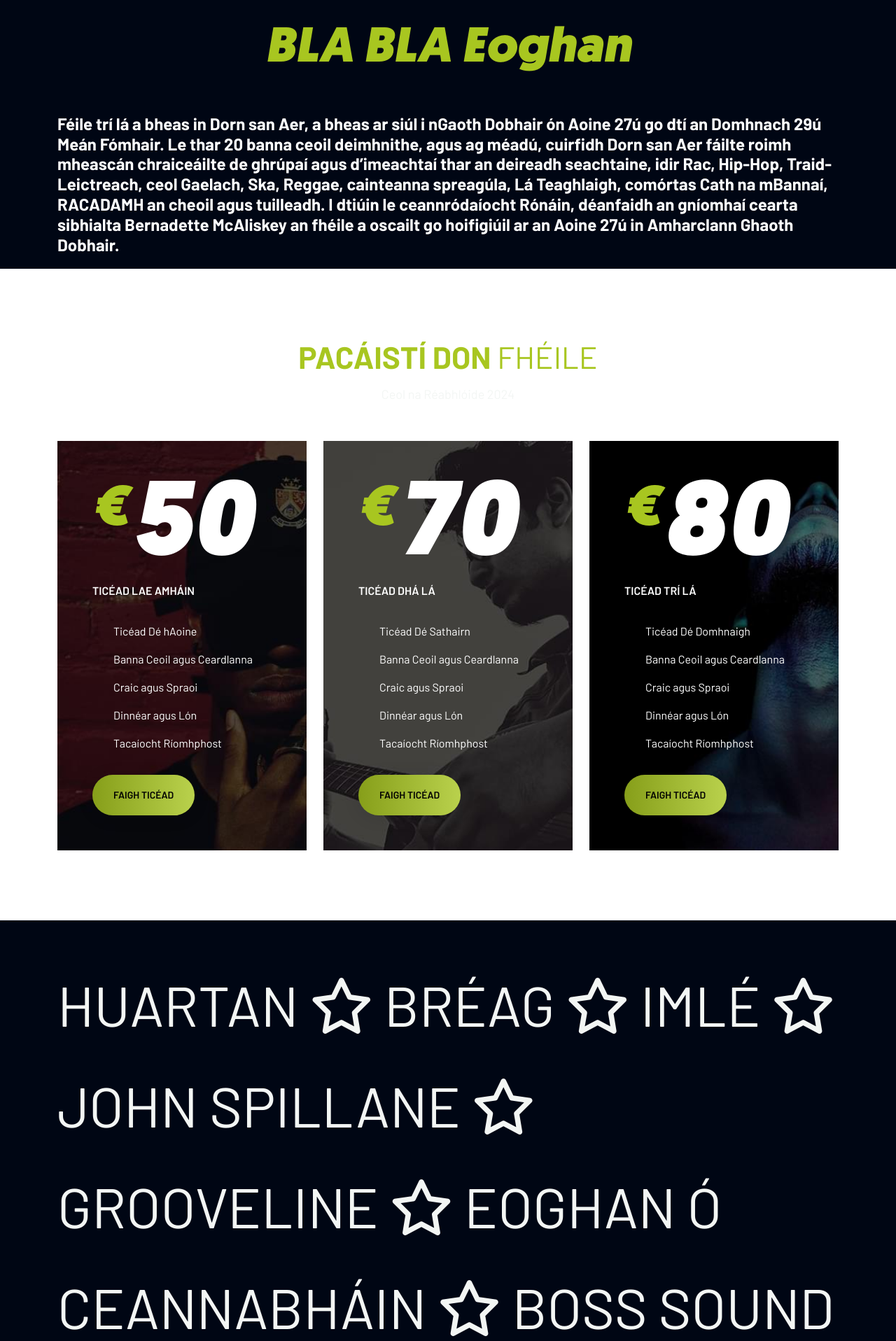
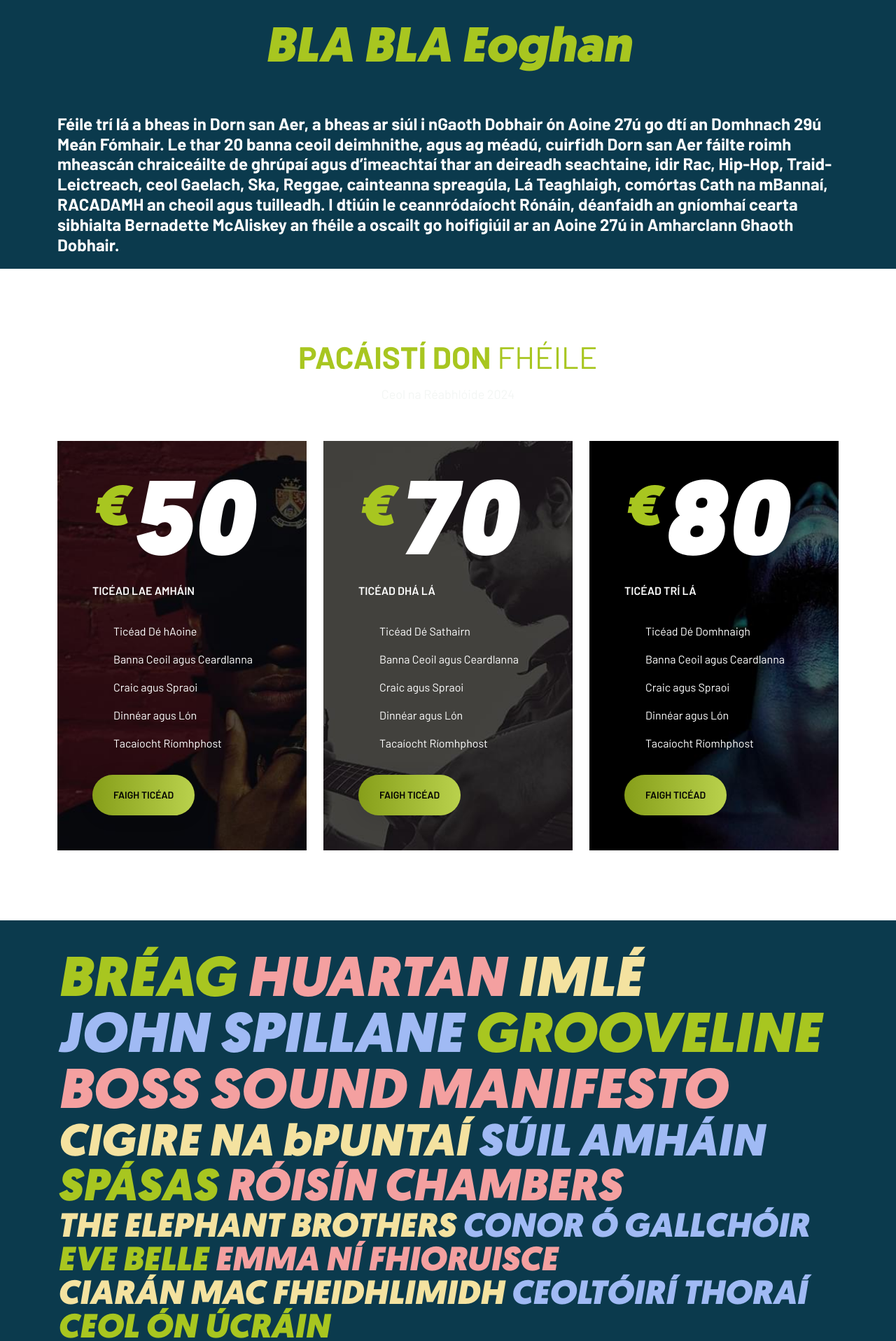
Before and after one commit to LindaKeating/DornSanAer, a PHP site: page / in a window 1280 px wide. Shown: the part 850-2766 px from the top of the page at 70% size. Run offline with PHP 8.4, Linux system fonts and the light colour scheme; some libraries are stand-ins or nearby versions.

Commit message:
dathanna clár

```diff
--- a/dsadng-HTML5-Template/assets/css/demos/demo-DSA.css
+++ b/dsadng-HTML5-Template/assets/css/demos/demo-DSA.css
@@ -35,6 +35,26 @@ This stylesheet is used for demo 6
 
 }
 
+.dark-bg {
+  background-color: #0b3a4d;
+}
+
+.dsa-textPrimary {
+  color: var(--color-primary);
+}
+
+.dsa-textPuce {
+  color: #f4a0a0;
+}
+
+.dsa-textLilac {
+  color: #a0baf4;
+}
+
+.dsa-textSandy {
+  color: #f4e2a0;
+}
+
 .dsa-Title {
   text-align: center;
   color: var(--color-primary);
@@ -46,14 +66,17 @@ This stylesheet is used for demo 6
 
 .dsa-fontLarge {
   font-size: 5rem;
+  line-height: normal;
 }
 
 .dsa-fontMedium {
   font-size: 4rem;
+  line-height: normal;
 }
 
 .dsa-fontSmall {
   font-size: 3rem;
+  line-height: normal;
 }
 
 @media(max-width: 768px){
--- a/dsadng-HTML5-Template/index.html
+++ b/dsadng-HTML5-Template/index.html
@@ -279,59 +279,39 @@
 <div class="section pt-5 pb-5">
   <div class="container">
     <div class="col-sm-12 text-justify">
-      <span class="dsa-fontLarge">HUARTAN
-        <i class="fa-regular fa-star"></i>
+      <span class="dsa-fontLarge family-display text-nowrap dsa-textPrimary">BRÉAG
       </span>
-      <span class="dsa-fontLarge">BRÉAG
-        <i class="fa-regular fa-star"></i>
+      <span class="dsa-fontLarge family-display dsa-textPuce ">HUARTAN
       </span>
-      <span class="dsa-fontLarge">IMLÉ
-        <i class="fa-regular fa-star"></i>
+      <span class="dsa-fontLarge family-display text-nowrap dsa-textSandy">IMLÉ
       </span>
-      <span class="dsa-fontLarge">JOHN SPILLANE
-        <i class="fa-regular fa-star"></i>
+      <span class="dsa-fontLarge family-display text-nowrap dsa-textLilac">JOHN SPILLANE
       </span>
-      <span class="dsa-fontLarge">GROOVELINE
-        <i class="fa-regular fa-star"></i>
+      <span class="dsa-fontLarge family-display text-nowrap dsa-textPrimary">GROOVELINE
       </span>
-      <span class="dsa-fontLarge">EOGHAN Ó CEANNABHÁIN
-        <i class="fa-regular fa-star"></i>
+      <span class="dsa-fontLarge family-display text-nowrap dsa-textPuce">BOSS SOUND MANIFESTO
       </span>
-      <span class="dsa-fontLarge">BOSS SOUND MANIFESTO
-        <i class="fa-regular fa-star"></i>
+      <span class="dsa-fontMedium family-display text-nowrap dsa-textSandy">CIGIRE NA bPUNTAÍ
       </span>
-      <span class="dsa-fontMedium">CIGIRE NA bPUNTAÍ
-        <i class="fa-regular fa-star"></i>
+      <span class="dsa-fontMedium family-display text-nowrap dsa-textLilac">SÚIL AMHÁIN
       </span>
-      <span class="dsa-fontMedium">SÚIL AMHÁIN
-        <i class="fa-regular fa-star"></i>
+      <span class="dsa-fontMedium family-display text-nowrap dsa-textPrimary">SPÁSAS
       </span>
-      <span class="dsa-fontMedium">SPÁSAS
-        <i class="fa-regular fa-star"></i>
+      <span class="dsa-fontMedium family-display text-nowrap dsa-textPuce ">RÓISÍN CHAMBERS
       </span>
-      <span class="dsa-fontMedium">RÓISÍN CHAMBERS
-        <i class="fa-regular fa-star"></i>
+      <span class="dsa-fontSmall family-display text-nowrap dsa-textSandy">THE ELEPHANT BROTHERS
       </span>
-      <span class="dsa-fontSmall">THE ELEPHANT
-        <i class="fa-regular fa-star"></i>
+      <span class="dsa-fontSmall family-display text-nowrap dsa-textLilac">CONOR Ó GALLCHÓIR
       </span>
-      <span class="dsa-fontSmall">CONOR Ó GALLCHÓIR
-        <i class="fa-regular fa-star"></i>
+      <span class="dsa-fontSmall family-display text-nowrap dsa-textPrimary">EVE BELLE
       </span>
-      <span class="dsa-fontSmall">EVE BELLE
-        <i class="fa-regular fa-star"></i>
+      <span class="dsa-fontSmall family-display text-nowrap dsa-textPuce">EMMA NÍ FHIORUISCE
       </span>
-      <span class="dsa-fontSmall">EMMA NÍ FHIORUISCE
-        <i class="fa-regular fa-star"></i>
+      <span class="dsa-fontSmall family-display text-nowrap dsa-textSandy">CIARÁN MAC FHEIDHLIMIDH
       </span>
-      <span class="dsa-fontSmall">MAC FHEIDHLIMIDH agus CAIRDE
-        <i class="fa-regular fa-star"></i>
+      <span class="dsa-fontSmall family-display text-nowrap dsa-textLilac">CEOLTÓIRÍ THORAÍ
       </span>
-      <span class="dsa-fontSmall">CEOLTÓIRÍ THORAÍ
-        <i class="fa-regular fa-star"></i>
-      </span>
-      <span class="dsa-fontSmall">CEOL ÓN ÚCRÁIN
-        <i class="fa-regular fa-star"></i>
+      <span class="dsa-fontSmall family-display text-nowrap dsa-textPrimary">CEOL ÓN ÚCRÁIN
       </span>
     </div>
   </div>
```
